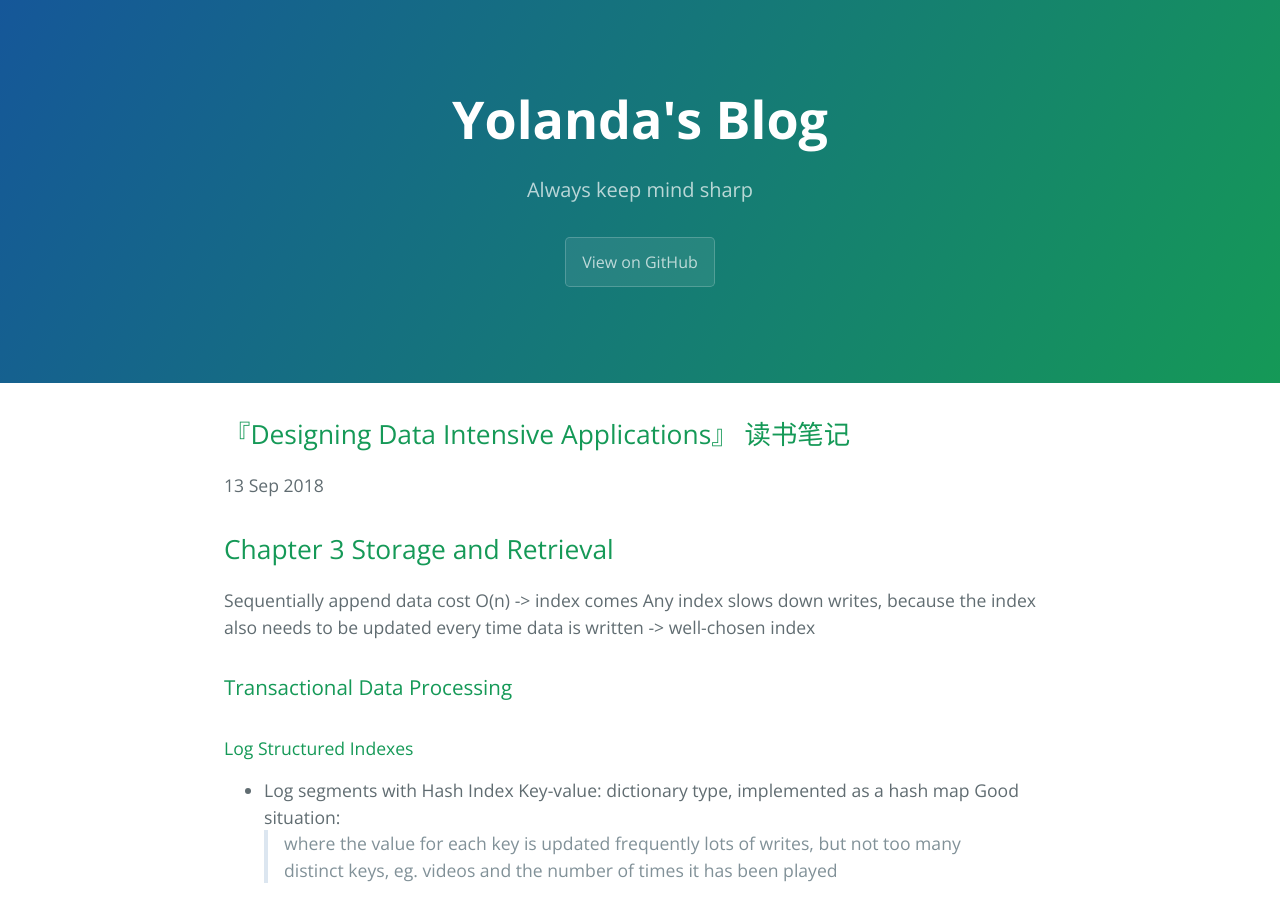
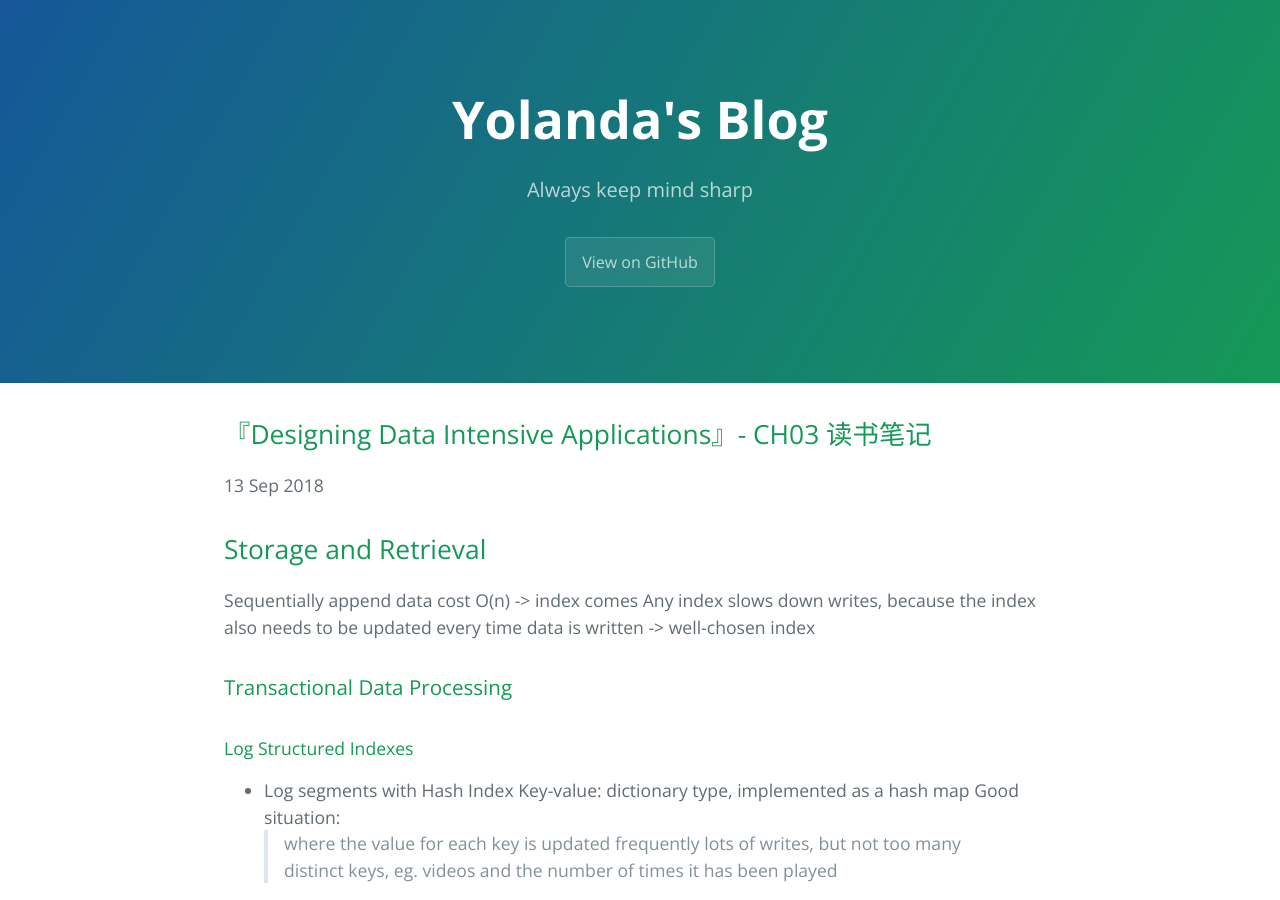
Before and after one commit to YolandaLeo/yolandaleo.github.io, a Jekyll site: the page built from _posts/2018-09-13-DDIA读书笔记-CH03.markdown, in a window 1280 px wide and 900 px high. Built offline with Jekyll 4.4.1, drawn with Linux system fonts in a browser that asks for light colours.

Commit message:
DDIA-ch04

```diff
--- a/_posts/2018-09-13-DDIA读书笔记.markdown
+++ b/_posts/2018-09-13-DDIA读书笔记-CH03.markdown
@@ -1,10 +1,10 @@
 ---
 layout: post
 categories: 'book note'
-title: "『Designing Data Intensive Applications』 读书笔记"
+title: "『Designing Data Intensive Applications』- CH03 读书笔记"
 ---
 
-## Chapter 3 Storage and Retrieval
+## Storage and Retrieval
 Sequentially append data cost O(n) -> index comes
 Any index slows down writes, because the index also needs to be updated every time data is written -> well-chosen index
 
--- a/_posts/2018-09-20-Design-Pattern-Practice.markdown
+++ b/_posts/2018-09-20-Design-Pattern-Practice.markdown
@@ -9,7 +9,7 @@
 以下是目前代码的结构描述:
 <!--more-->
 
-<img src="img/subclass_description.png" />
+<img src="/img/subclass_description.png" />
 
 目前项目需要监听业务消息，并根据配置确定时候需要某个MessageProducer来处理这个消息，产生特定的变量计算，作为输出结果。对于每一个变量，对应于一个Messageroducer，可以预见到，但变量数量增加，这些MP也将变得难以维护，并且大量@Injection代码重复。Sonar也会给到Code Smell - Major的报告。
 我对于这个问题，一下子想到的办法是抽取出AbstractProducer，来维护这些依赖注入。
```
Also changed, not shown: _posts/2018-09-21-DDIA读书笔记-CH04.markdown (added, +44 -0 lines).
